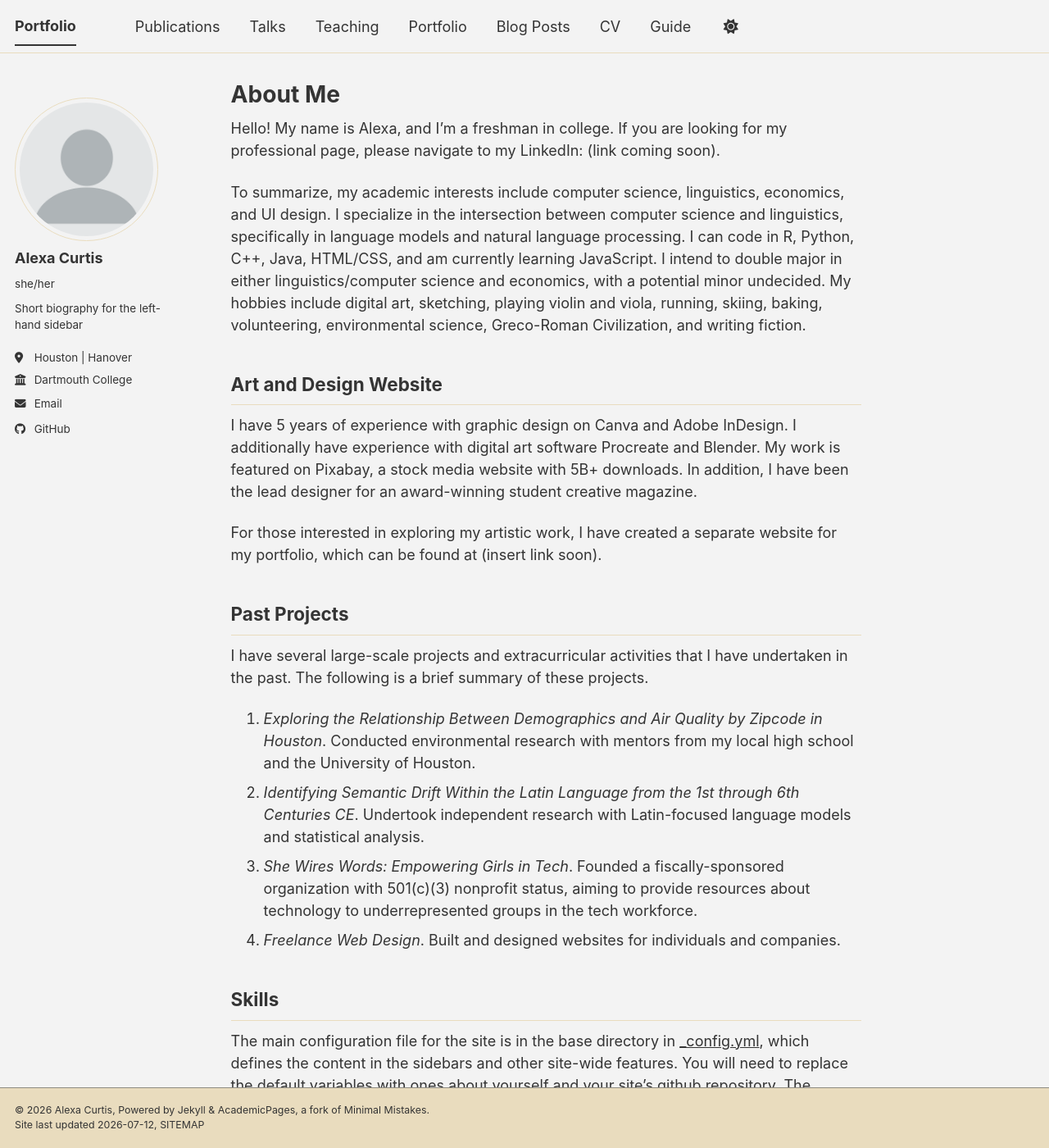
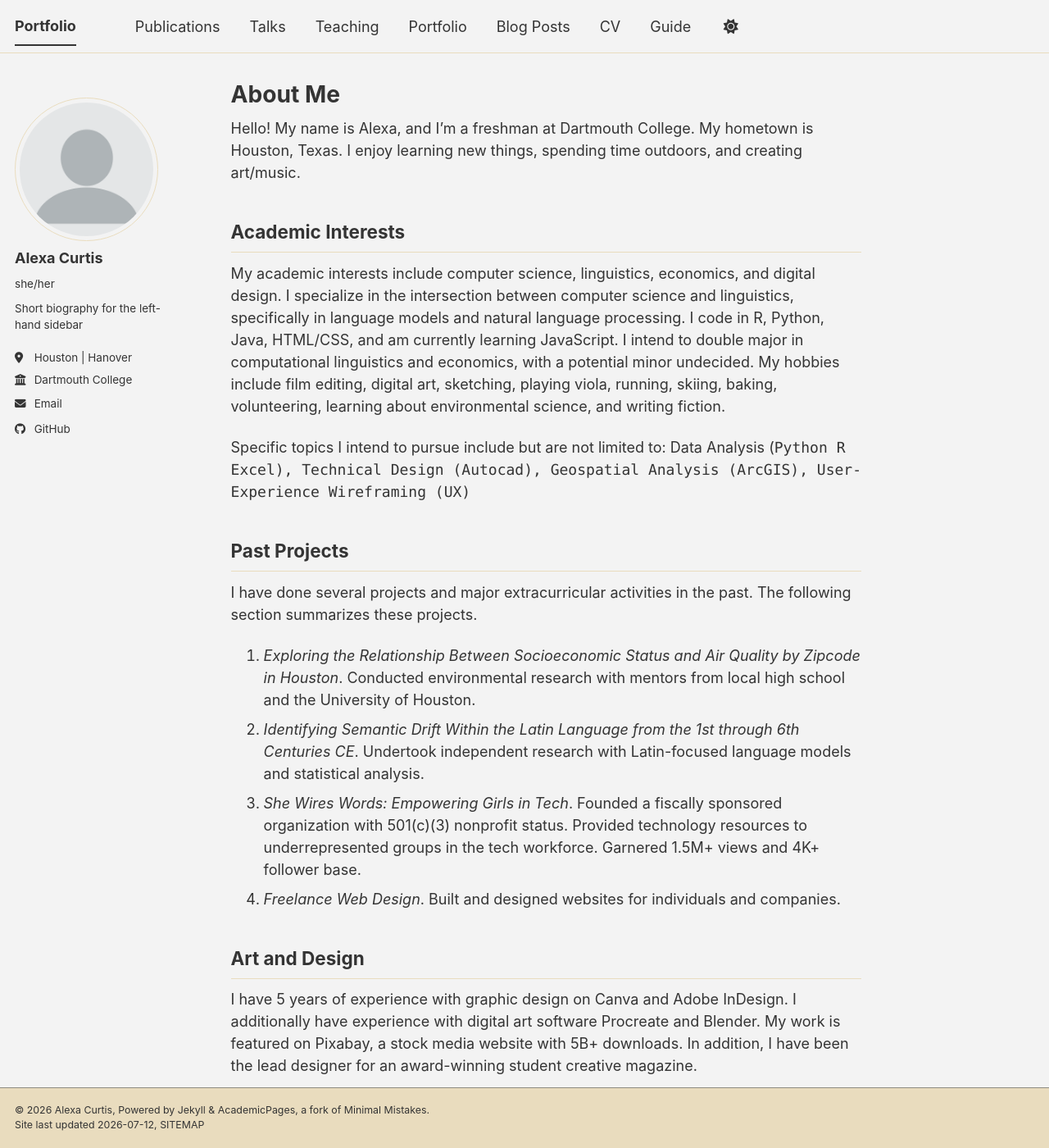
Before and after one commit to alexaycurtis/alexaycurtis.github.io, a Jekyll site: the page built from _pages/about.md, in a window 1280 px wide and 1400 px high. Shown: the whole window at 82% size. Built offline with Jekyll 4.4.1, drawn with Linux system fonts in a browser that asks for light colours; a style sheet for code colours, icons or effects is not loaded; some of the changed text lies outside the part shown.

Commit message:
Update about.md

```diff
--- a/_pages/about.md
+++ b/_pages/about.md
@@ -7,29 +7,35 @@ redirect_from:
   - /about.html
 ---
 
-Hello! My name is Alexa, and I'm a freshman in college. If you are looking for my professional page, please navigate to my LinkedIn: (link coming soon).
+Hello! My name is Alexa, and I'm a freshman at Dartmouth College. My hometown is Houston, Texas. I enjoy learning new things, spending time outdoors, and creating art/music.
 
-To summarize, my academic interests include computer science, linguistics, economics, and UI design. I specialize in the intersection between computer science and linguistics, specifically in language models and natural language processing. I can code in R, Python, C++, Java, HTML/CSS, and am currently learning JavaScript. I intend to double major in either linguistics/computer science and economics, with a potential minor undecided. My hobbies include digital art, sketching, playing violin and viola, running, skiing, baking, volunteering, environmental science, Greco-Roman Civilization, and writing fiction.
+Academic Interests
+------
+My academic interests include computer science, linguistics, economics, and digital design. I specialize in the intersection between computer science and linguistics, specifically in language models and natural language processing. I code in R, Python, Java, HTML/CSS, and am currently learning JavaScript. I intend to double major in computational linguistics and economics, with a potential minor undecided. My hobbies include film editing, digital art, sketching, playing viola, running, skiing, baking, volunteering, learning about environmental science, and writing fiction.
 
-Art and Design Website
+Specific topics I intend to pursue include but are not limited to: Data Analysis (<kbd>Python<kbd> <kbd>R<kbd> <kbd>Excel<kbd>), Technical Design (<kbd>Autocad<kbd>), Geospatial Analysis (<kbd>ArcGIS<kbd>), User-Experience Wireframing (<kbd>UX<kbd>)
+
+Past Projects
+------
+I have done several projects and major extracurricular activities in the past. The following section summarizes these projects.
+1. *Exploring the Relationship Between Socioeconomic Status and Air Quality by Zipcode in Houston*. Conducted environmental research with mentors from local high school and the University of Houston.
+2. *Identifying Semantic Drift Within the Latin Language from the 1st through 6th Centuries CE*. Undertook independent research with Latin-focused language models and statistical analysis.
+3. *She Wires Words: Empowering Girls in Tech*. Founded a fiscally sponsored organization with 501(c)(3) nonprofit status. Provided technology resources to underrepresented groups in the tech workforce. Garnered 1.5M+ views and 4K+ follower base.
+4. *Freelance Web Design*. Built and designed websites for individuals and companies.
+
+Art and Design
 ------
 I have 5 years of experience with graphic design on Canva and Adobe InDesign. I additionally have experience with digital art software Procreate and Blender. My work is featured on Pixabay, a stock media website with 5B+ downloads. In addition, I have been the lead designer for an award-winning student creative magazine.
 
-For those interested in exploring my artistic work, I have created a separate website for my portfolio, which can be found at (insert link soon).
-
-Past Projects
-------
-I have several large-scale projects and extracurricular activities that I have undertaken in the past. The following is a brief summary of these projects.
-1. *Exploring the Relationship Between Demographics and Air Quality by Zipcode in Houston*. Conducted environmental research with mentors from my local high school and the University of Houston.
-2. *Identifying Semantic Drift Within the Latin Language from the 1st through 6th Centuries CE*. Undertook independent research with Latin-focused language models and statistical analysis.
-3. *She Wires Words: Empowering Girls in Tech*. Founded a fiscally-sponsored organization with 501(c)(3) nonprofit status, aiming to provide resources about technology to underrepresented groups in the tech workforce.
-4. *Freelance Web Design*. Built and designed websites for individuals and companies.
-
+For those interested in exploring my artistic work, I have created a separate portfolio, which can be found [here](insert link soon).
 
 Skills
 ------
-The main configuration file for the site is in the base directory in [_config.yml](https://github.com/academicpages/academicpages.github.io/blob/master/_config.yml), which defines the content in the sidebars and other site-wide features. You will need to replace the default variables with ones about yourself and your site's github repository. The configuration file for the top menu is in [_data/navigation.yml](https://github.com/academicpages/academicpages.github.io/blob/master/_data/navigation.yml). For example, if you don't have a portfolio or blog posts, you can remove those items from that navigation.yml file to remove them from the header.
+<kbd>Python<kbd> <kbd>Java<kbd> <kbd>HTML<kbd> <kbd>Excel<kbd> <kbd>UI/UX<kbd>
+
+#####Currently Learning
+------
+<kbd>Figma<kbd> <kbd>React Typescript<kbd> <kbd>GIS<kbd> <kbd>SQL<kbd>
 
 Blogs & Additional Info
 ------
-For site content, there is one Markdown file for each type of content, which are stored in directories like _publications, _talks, _posts, _teaching, or _pages. For example, each talk is a Markdown file in the [_talks directory](https://github.com/academicpages/academicpages.github.io/tree/master/_talks). At the top of each Markdown file is structured data in YAML about the talk, which the theme will parse to do lots of cool stuff. The same structured data about a talk is used to generate the list of talks on the [Talks page](https://academicpages.github.io/talks), each [individual page](https://academicpages.github.io/talks/2012-03-01-talk-1) for specific talks, the talks section for the [CV page](https://academicpages.github.io/cv), and the [map of places you've given a talk](https://academicpages.github.io/talkmap.html) (if you run this [python file](https://github.com/academicpages/academicpages.github.io/blob/master/talkmap.py) or [Jupyter notebook](https://github.com/academicpages/academicpages.github.io/blob/master/talkmap.ipynb), which creates the HTML for the map based on the contents of the _talks directory).
```
